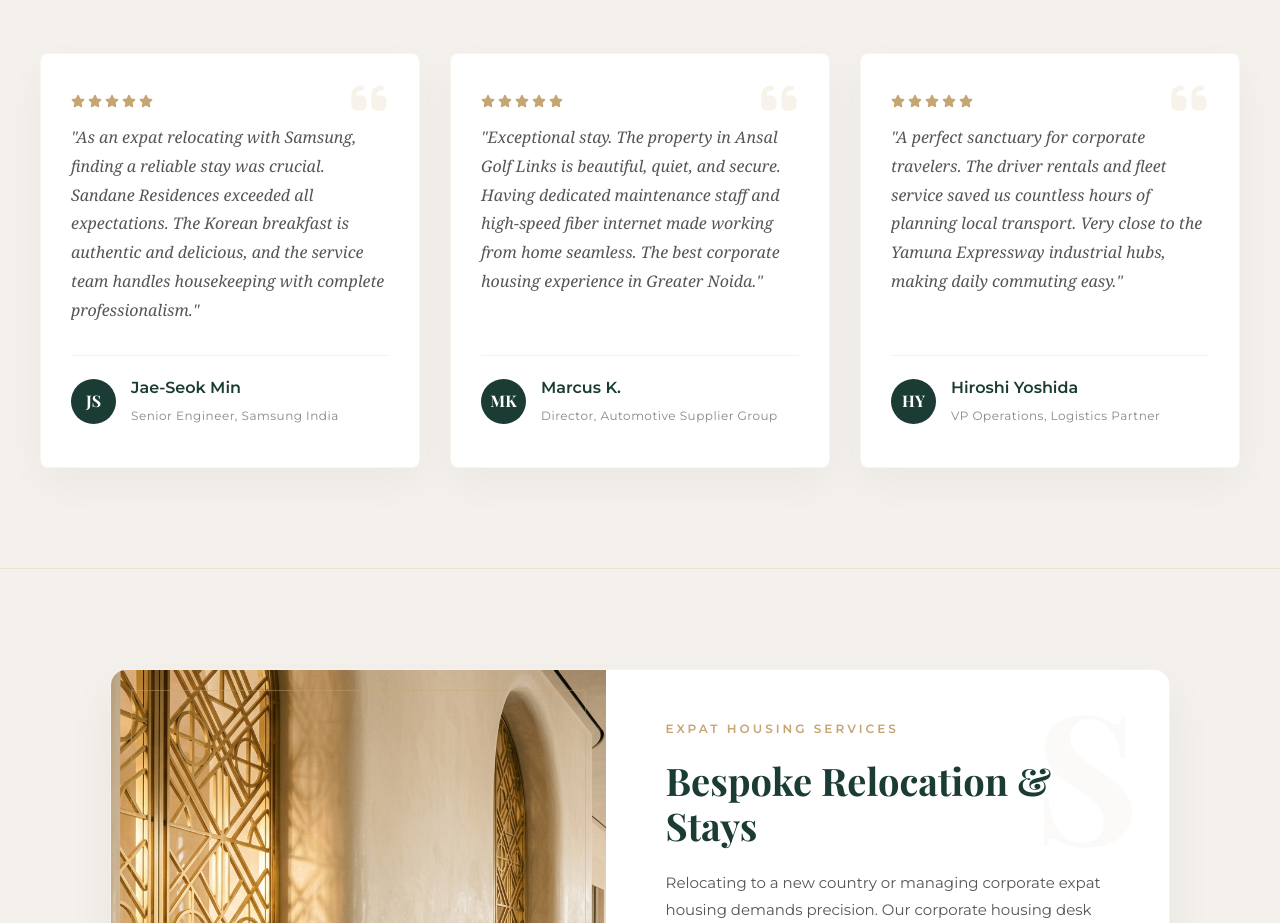
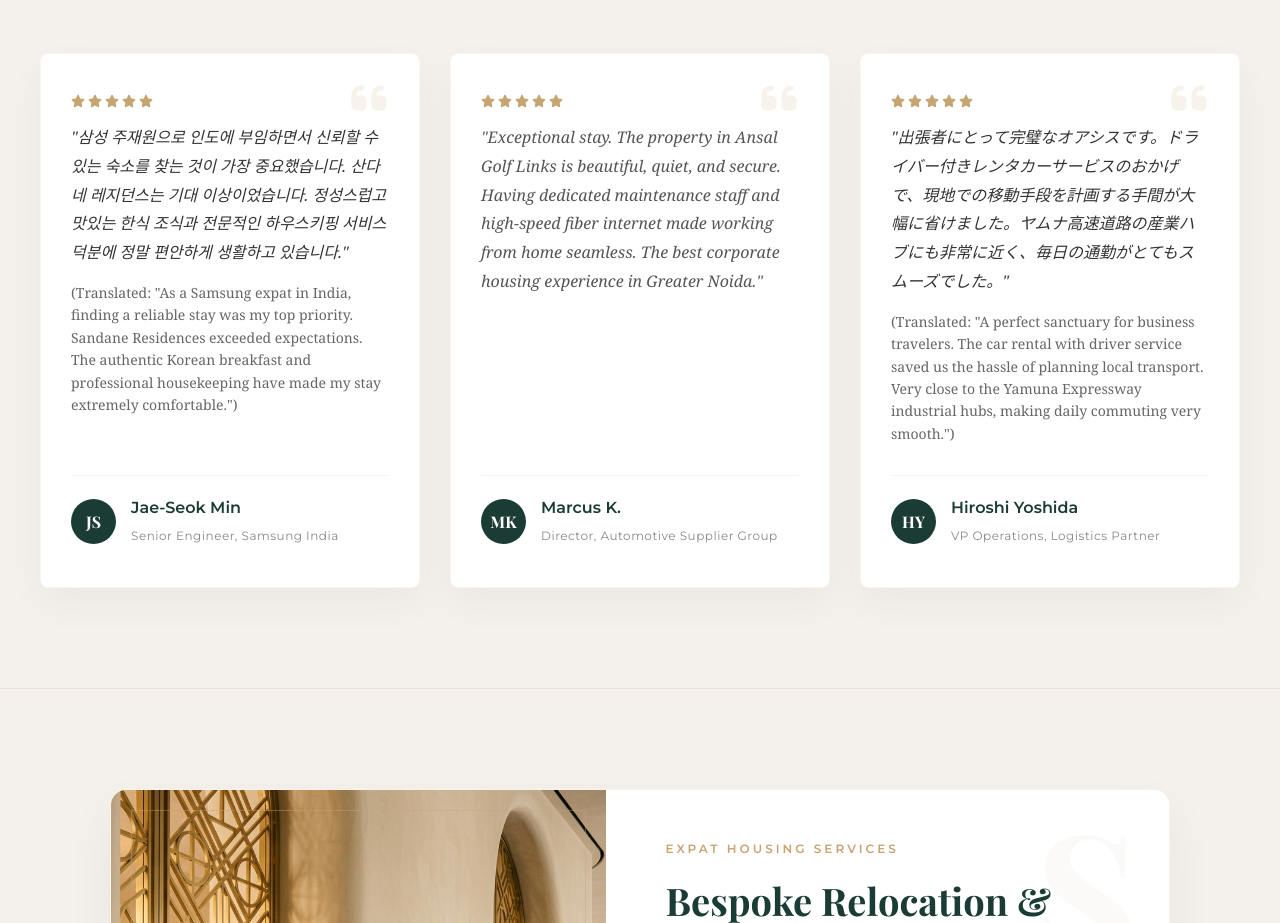
Before and after one commit to viratco/sandanehomes, a React (Vite) app: page /residences in a window 1280 px wide. Shown: the part 4940-5863 px from the top of the page. Built offline with nearby package versions, Linux system fonts and the light colour scheme; a web font is replaced by a local one.

Commit message:
style: convert Korean and Japanese reviews to original language with English subtitles

```diff
--- a/src/components/pages/Residences.jsx
+++ b/src/components/pages/Residences.jsx
@@ -508,12 +508,23 @@ const Residences = () => {
                                 <p style={{
                                     fontSize: '16px',
                                     lineHeight: '1.8',
-                                    color: '#555',
+                                    color: '#333',
                                     fontStyle: 'italic',
                                     marginBottom: '30px',
                                     fontFamily: 'Georgia, serif'
                                 }}>
-                                    "As an expat relocating with Samsung, finding a reliable stay was crucial. Sandane Residences exceeded all expectations. The Korean breakfast is authentic and delicious, and the service team handles housekeeping with complete professionalism."
+                                    "삼성 주재원으로 인도에 부임하면서 신뢰할 수 있는 숙소를 찾는 것이 가장 중요했습니다. 산다네 레지던스는 기대 이상이었습니다. 정성스럽고 맛있는 한식 조식과 전문적인 하우스키핑 서비스 덕분에 정말 편안하게 생활하고 있습니다."
+                                    <span style={{
+                                        display: 'block',
+                                        marginTop: '15px',
+                                        fontSize: '14px',
+                                        color: '#666',
+                                        lineHeight: '1.6',
+                                        fontWeight: '400',
+                                        fontStyle: 'normal'
+                                    }}>
+                                        (Translated: "As a Samsung expat in India, finding a reliable stay was my top priority. Sandane Residences exceeded expectations. The authentic Korean breakfast and professional housekeeping have made my stay extremely comfortable.")
+                                    </span>
                                 </p>
                             </div>
                             <div style={{
@@ -642,12 +653,23 @@ const Residences = () => {
                                 <p style={{
                                     fontSize: '16px',
                                     lineHeight: '1.8',
-                                    color: '#555',
+                                    color: '#333',
                                     fontStyle: 'italic',
                                     marginBottom: '30px',
                                     fontFamily: 'Georgia, serif'
                                 }}>
-                                    "A perfect sanctuary for corporate travelers. The driver rentals and fleet service saved us countless hours of planning local transport. Very close to the Yamuna Expressway industrial hubs, making daily commuting easy."
+                                    "出張者にとって完璧なオアシスです。ドライバー付きレンタカーサービスのおかげで、現地での移動手段を計画する手間が大幅に省けました。ヤムナ高速道路の産業ハブにも非常に近く、毎日の通勤がとてもスムーズでした。"
+                                    <span style={{
+                                        display: 'block',
+                                        marginTop: '15px',
+                                        fontSize: '14px',
+                                        color: '#666',
+                                        lineHeight: '1.6',
+                                        fontWeight: '400',
+                                        fontStyle: 'normal'
+                                    }}>
+                                        (Translated: "A perfect sanctuary for business travelers. The car rental with driver service saved us the hassle of planning local transport. Very close to the Yamuna Expressway industrial hubs, making daily commuting very smooth.")
+                                    </span>
                                 </p>
                             </div>
                             <div style={{
```
